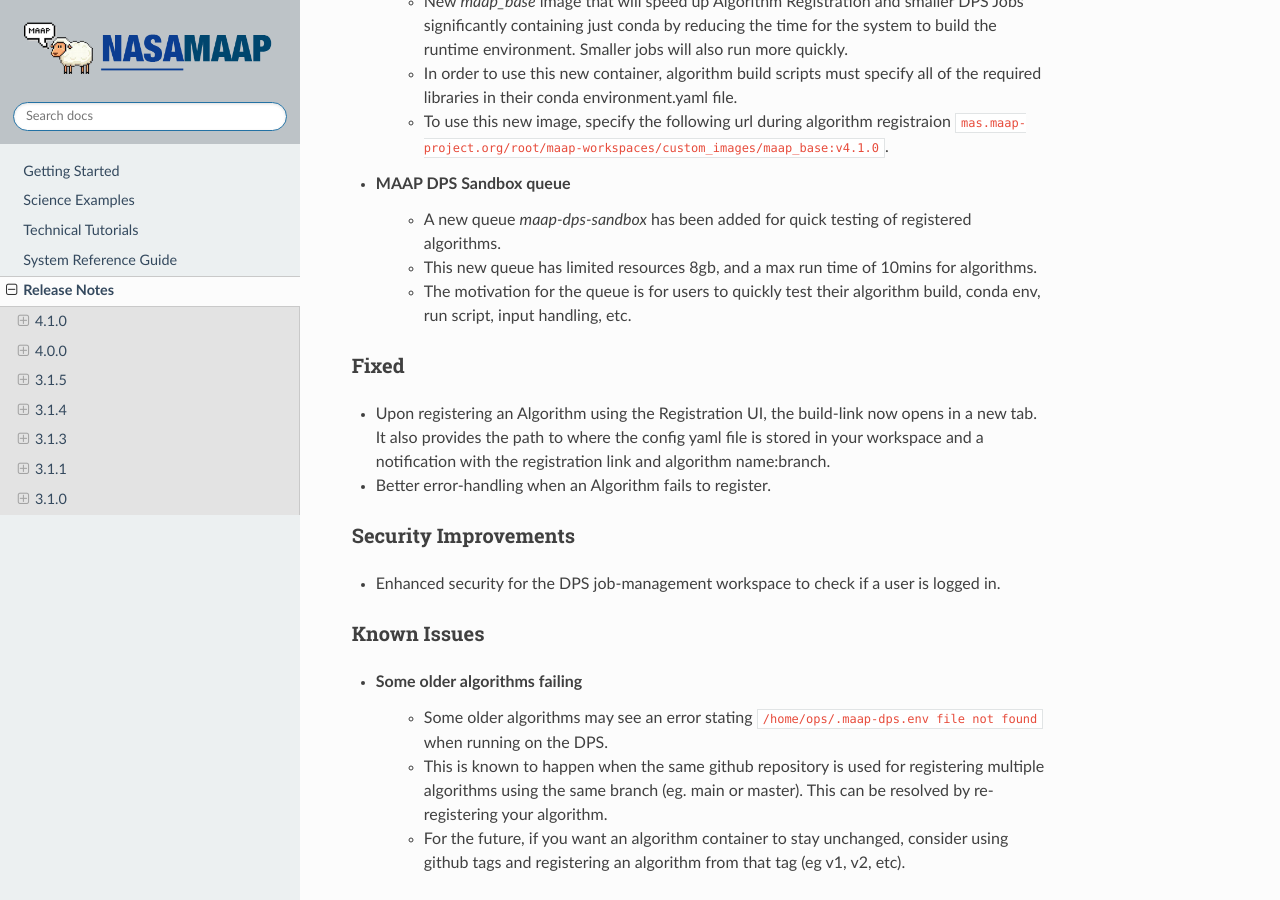
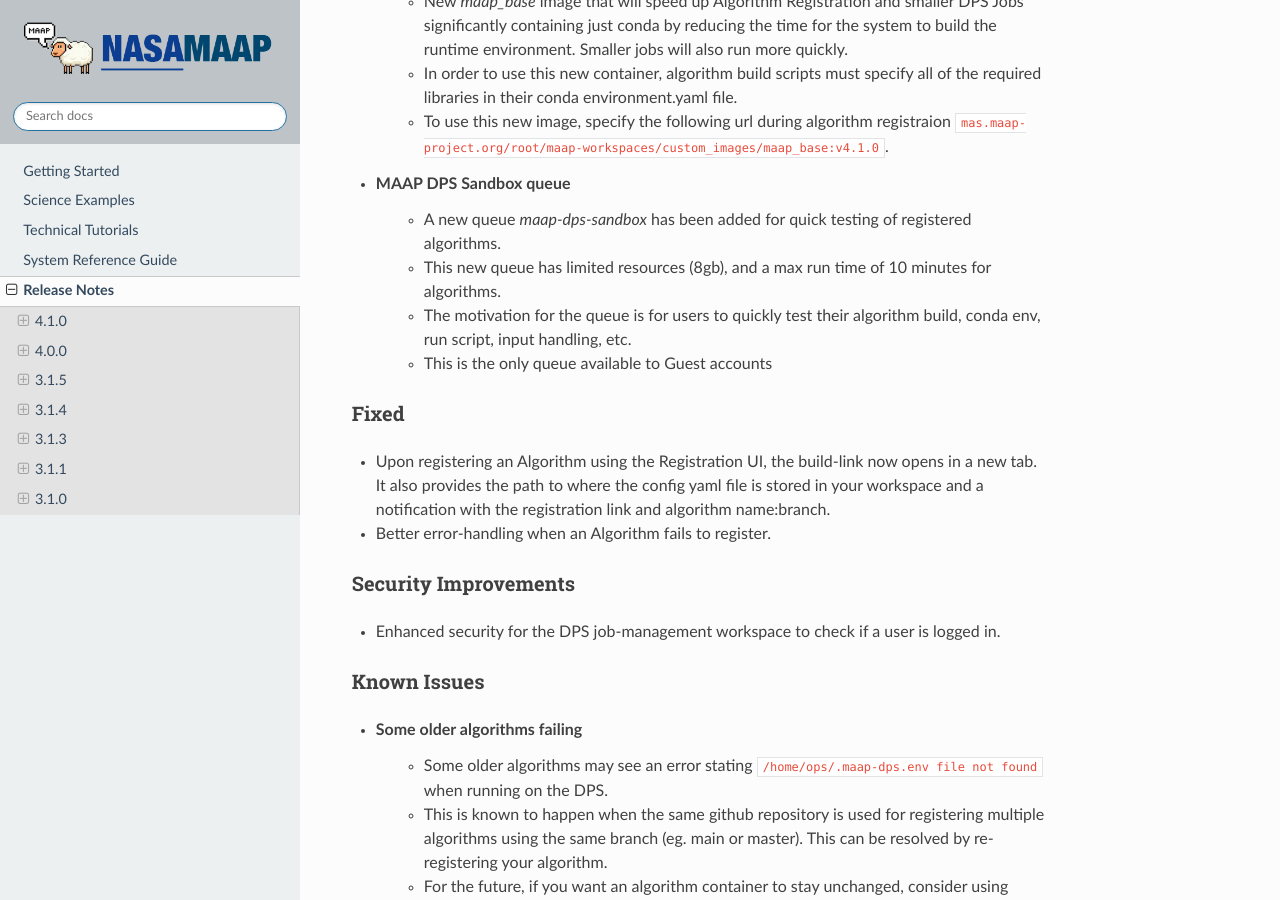
Before and after one commit to MAAP-Project/maap-documentation, a Sphinx documentation site: the page built from docs/source/release_notes.rst, in a window 1280 px wide and 900 px high, scrolled down 1060 px. Built offline with Sphinx 7.4.7 and the Read the Docs theme 2.0.0, drawn with Linux system fonts in a browser that asks for light colours; pages that are not in the unit, such as notebooks, are missing from menus.

Commit message:
clear up wording on sandbox info

```diff
--- a/docs/source/release_notes.rst
+++ b/docs/source/release_notes.rst
@@ -32,8 +32,9 @@ Added
     * To use this new image, specify the following url during algorithm registraion ``mas.maap-project.org/root/maap-workspaces/custom_images/maap_base:v4.1.0``.
 * MAAP DPS Sandbox queue
     * A new queue `maap-dps-sandbox` has been added for quick testing of registered algorithms.
-    * This new queue has limited resources 8gb, and a max run time of 10mins for algorithms.
+    * This new queue has limited resources (8gb), and a max run time of 10 minutes for algorithms.
     * The motivation for the queue is for users to quickly test their algorithm build, conda env, run script, input handling, etc.
+    * This is the only queue available to Guest accounts
 
 Fixed
 ^^^^^^^^^^^^^^^^^^^
```
